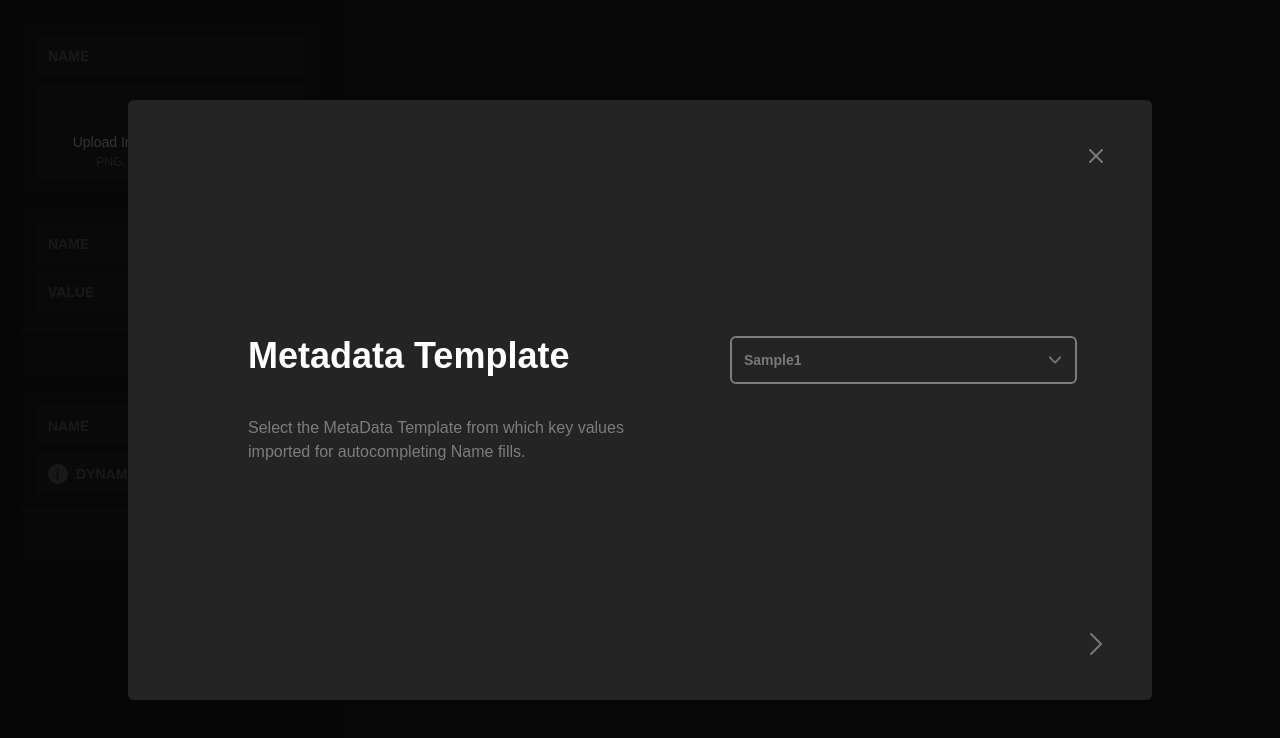
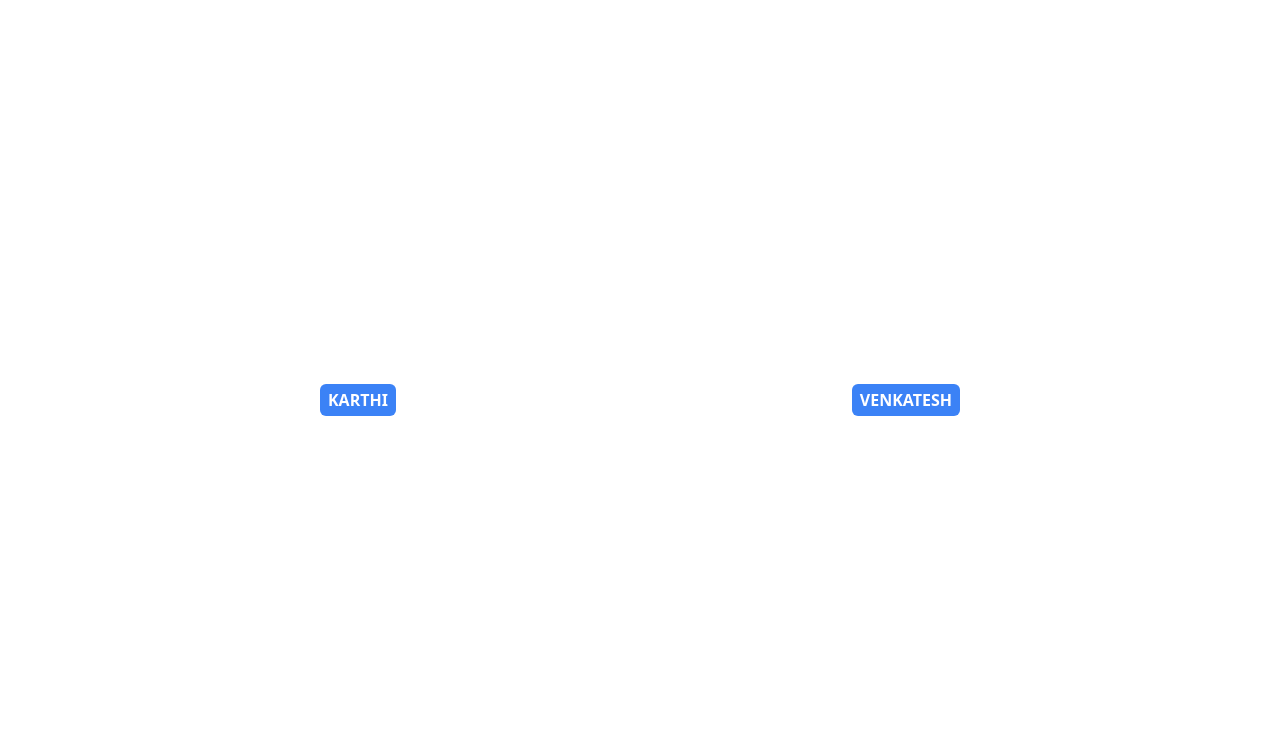
Before and after one commit to RajGowthaman01/Certificate-Editior, a Svelte app: page / in a window 1280 px wide. Shown: the top 738 px of the page. Built offline with nearby package versions, Linux system fonts and the light colour scheme.

Commit message:
drag and drop not working

```diff
--- a/src/App.svelte
+++ b/src/App.svelte
@@ -1,9 +1,35 @@
 <script>
 import Index from "./FileTemplateEditor/index.svelte"
+import Index1 from "./DarkFileTemplateEditor/index.svelte"
+let showIndex = false,
+  showIndex1 = false,
+  showBtn = true
+$: if (showIndex || showIndex1) {
+  showBtn = false
+}
 </script>
 
 <main>
-  <Index />
+  {#if showBtn}
+    <div class="mx-auto flex h-screen w-2/4 items-center justify-between">
+      <button
+        on:click={() => (showIndex = true)}
+        class="rounded-md bg-blue-500 px-2 py-1 font-semibold text-white">
+        KARTHI
+      </button>
+      <button
+        on:click={() => (showIndex1 = true)}
+        class="rounded-md bg-blue-500 px-2 py-1 font-semibold text-white">
+        VENKATESH
+      </button>
+    </div>
+  {/if}
+  {#if showIndex}
+    <Index />
+  {/if}
+  {#if showIndex1}
+    <Index1 />
+  {/if}
 </main>
 
 <style global lang="postcss">
--- a/src/DarkFileTemplateEditor/index.svelte
+++ b/src/DarkFileTemplateEditor/index.svelte
@@ -1,5 +1,5 @@
 <script>
-	import FileTemplateEditor from "./components/FileTemplateEditor.svelte"
+import FileTemplateEditor from "./components/FileTemplateEditor.svelte"
 </script>
 
 <FileTemplateEditor />
--- a/src/DarkFileTemplateEditor/modules/introCard.svelte
+++ b/src/DarkFileTemplateEditor/modules/introCard.svelte
@@ -5,7 +5,7 @@
 import { fade } from "svelte/transition"
 import Tooltip from "../shared/tooltip.svelte"
 import { createEventDispatcher } from "svelte"
-	import OverlappingImageUpload from "./overlappingImageUpload.svelte"
+// import OverlappingImageUpload from "./overlappingImageUpload.svelte"
 import DragAndDropImageUpload from "./dragAndDropImageUpload.svelte"
 const dispatch = createEventDispatcher()
 let modalOverLay = true
@@ -31,24 +31,42 @@
 </script>
 
 {#if modalOverLay}
-	<div class="absolute flex h-screen w-screen items-center justify-center bg-black/70 sm:p-5">
-		<div class="bg-certificateSection relative aspect-[18/10] w-[960px] rounded-md" in:fade out:fade>
+  <div
+    class="absolute flex h-screen w-screen items-center justify-center bg-black/70 sm:p-5">
+    <div
+      class="relative aspect-[18/10] w-[960px] rounded-md bg-certificateSection"
+      in:fade
+      out:fade>
       <!-- {#if Close} -->
-			<button class=" group absolute top-16 right-16 cursor-pointer" on:click={toggleModal}>
+      <button
+        class=" group absolute top-16 right-16 cursor-pointer"
+        on:click={toggleModal}>
         <div class="z-20 hidden group-hover:block">
           <Tooltip tooltip="Close" top={true} />
         </div>
-				<svg xmlns="http://www.w3.org/2000/svg" fill="none" viewBox="0 0 24 24" stroke-width="1.5" stroke="currentColor" class="text-rose h-6 w-6">
-					<path stroke-linecap="round" stroke-linejoin="round" d="M6 18L18 6M6 6l12 12" />
+        <svg
+          xmlns="http://www.w3.org/2000/svg"
+          fill="none"
+          viewBox="0 0 24 24"
+          stroke-width="1.5"
+          stroke="currentColor"
+          class="h-6 w-6 text-rose">
+          <path
+            stroke-linecap="round"
+            stroke-linejoin="round"
+            d="M6 18L18 6M6 6l12 12" />
         </svg>
       </button>
-			<svelte:component this={components[value]} on:hideModal on:Component={dispatchComponent} />
+      <svelte:component
+        this={components[value]}
+        on:hideModal
+        on:Component={dispatchComponent} />
     </div>
   </div>
 {/if}
 
 <style lang="postcss" global>
 .pagination {
-		@apply bg-primary hover:bg-primaryBlue focus:bg-primaryBlue h-4 w-4 rounded-full text-xs hover:text-white focus:outline-none active:scale-125 md:flex;
+  @apply h-4 w-4 rounded-full bg-primary text-xs hover:bg-primaryBlue hover:text-white focus:bg-primaryBlue focus:outline-none active:scale-125 md:flex;
 }
 </style>
```
Lines whose indentation alone changed are shown as unchanged.
